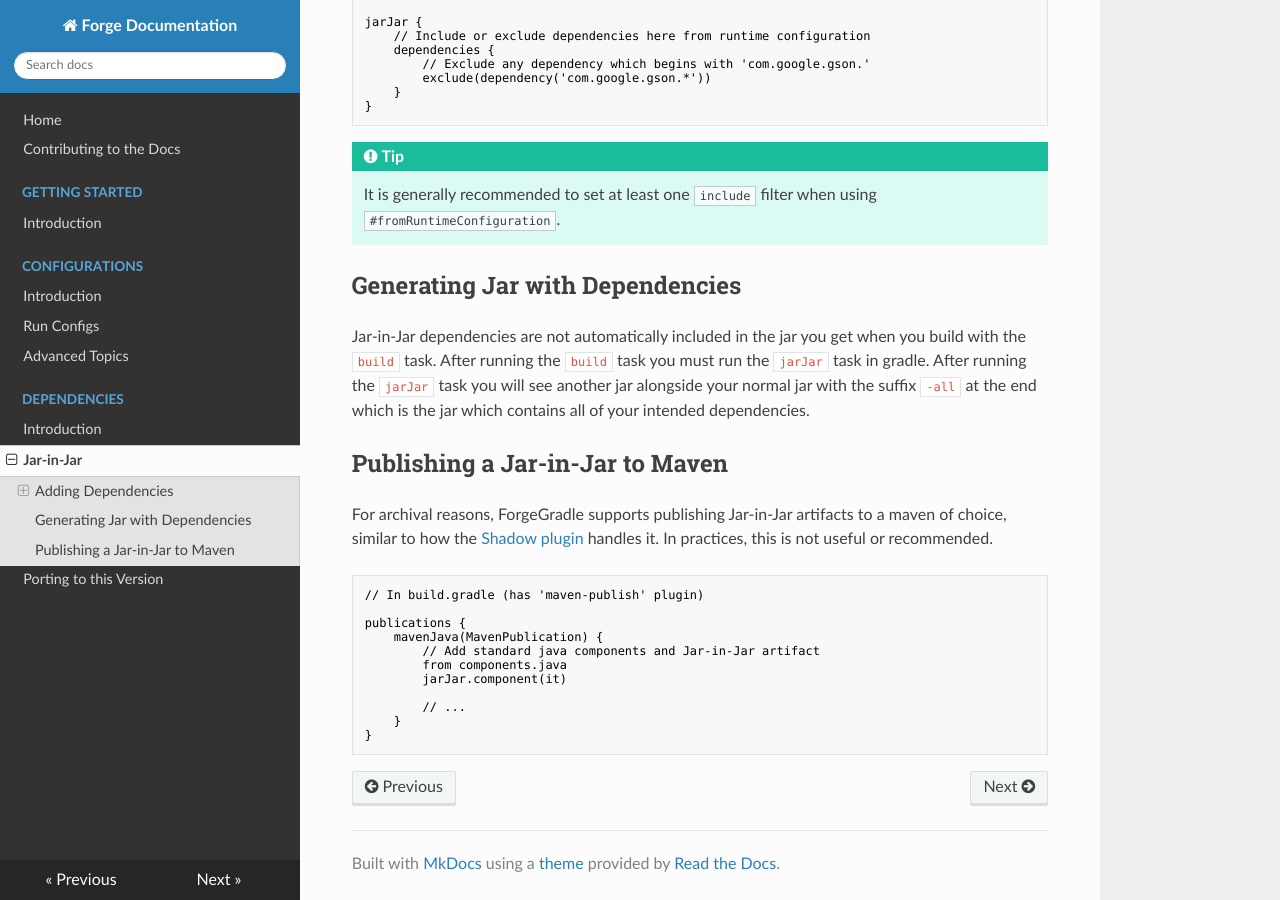
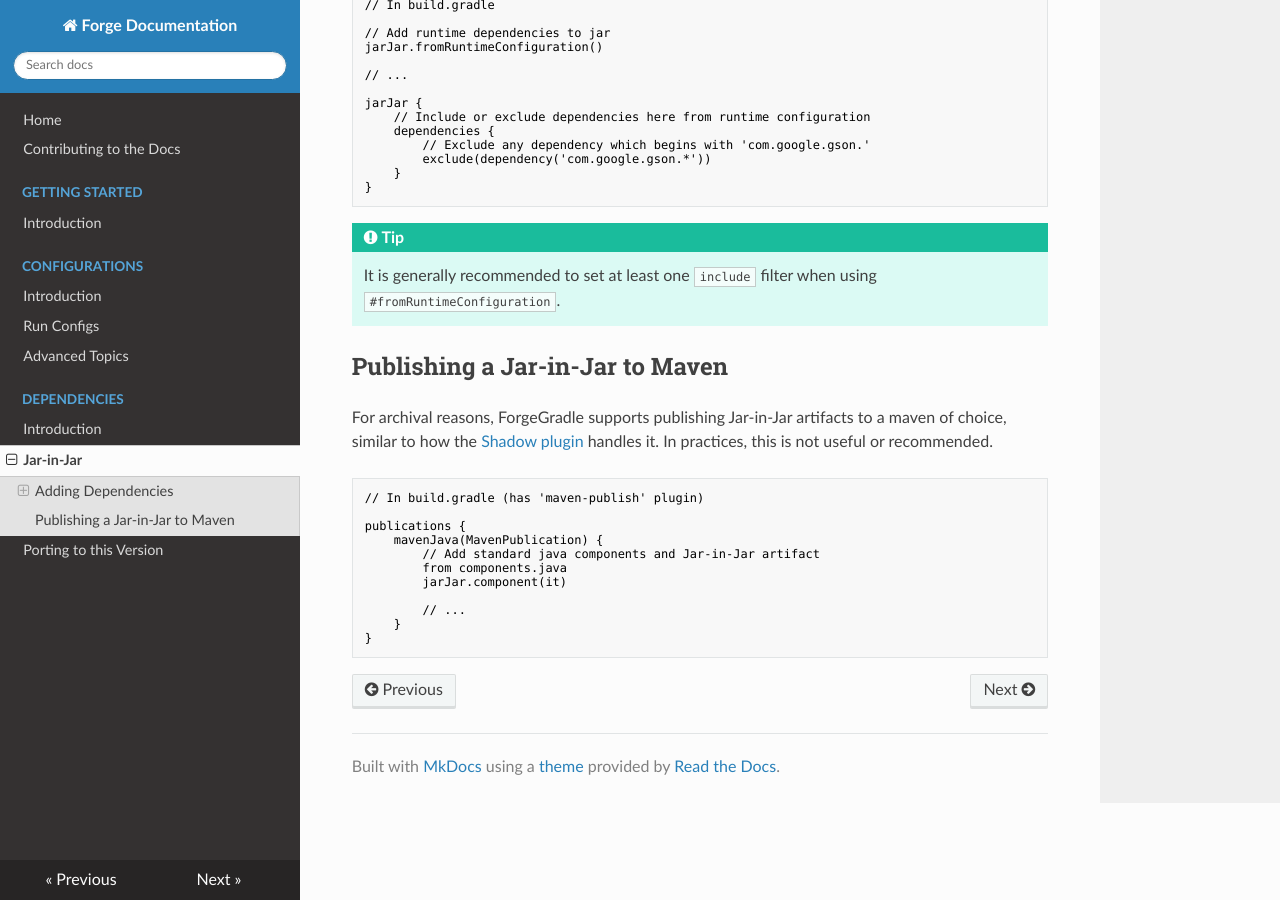
Before and after one commit to MinecraftForge/Documentation, an MkDocs documentation site: the page built from docs/dependencies/jarinjar.md, in a window 1280 px wide and 900 px high, scrolled down 1628 px. Built offline with MkDocs 1.6.1, drawn with Linux system fonts in a browser that asks for light colours; nearby versions of some CDN libraries; some of the changed text lies outside the part shown.

Commit message:
Update jarinjar.md

```diff
--- a/docs/dependencies/jarinjar.md
+++ b/docs/dependencies/jarinjar.md
@@ -85,11 +86,6 @@ jarJar {
 !!! tip
     It is generally recommended to set at least one `include` filter when using `#fromRuntimeConfiguration`.
 
-Generating Jar with Dependencies
--------------------
-
-Jar-in-Jar dependencies are not automatically included in the jar you get when you build with the `build` task. After running the `build` task you must run the `jarJar` task in gradle. After running the `jarJar` task you will see another jar alongside your normal jar with the suffix `-all` at the end which is the jar which contains all of your intended dependencies.
-
 Publishing a Jar-in-Jar to Maven
 --------------------------------
 
```
Also changed, not shown: other parts of docs/dependencies/jarinjar.md (+1 -0 lines).
